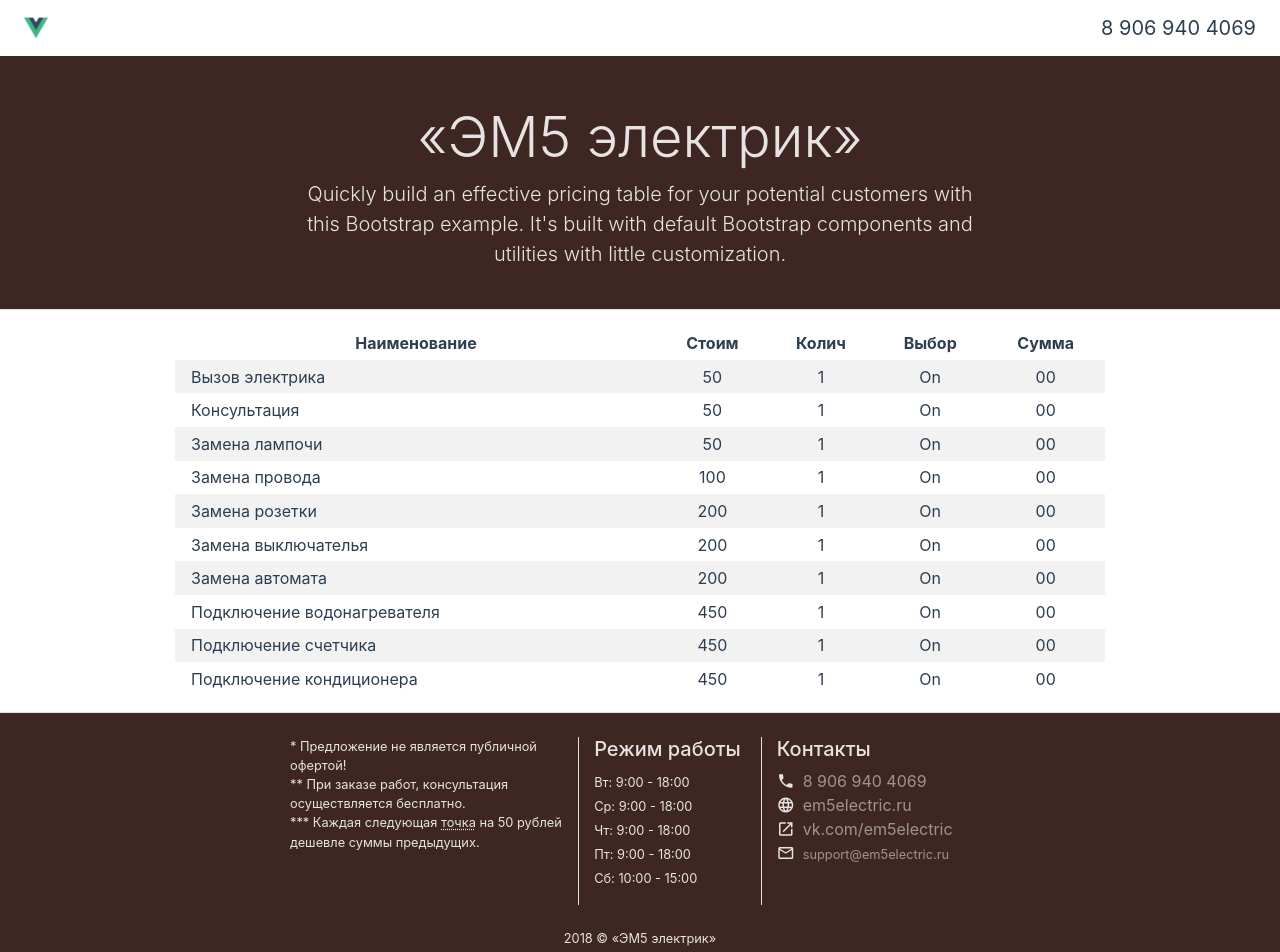
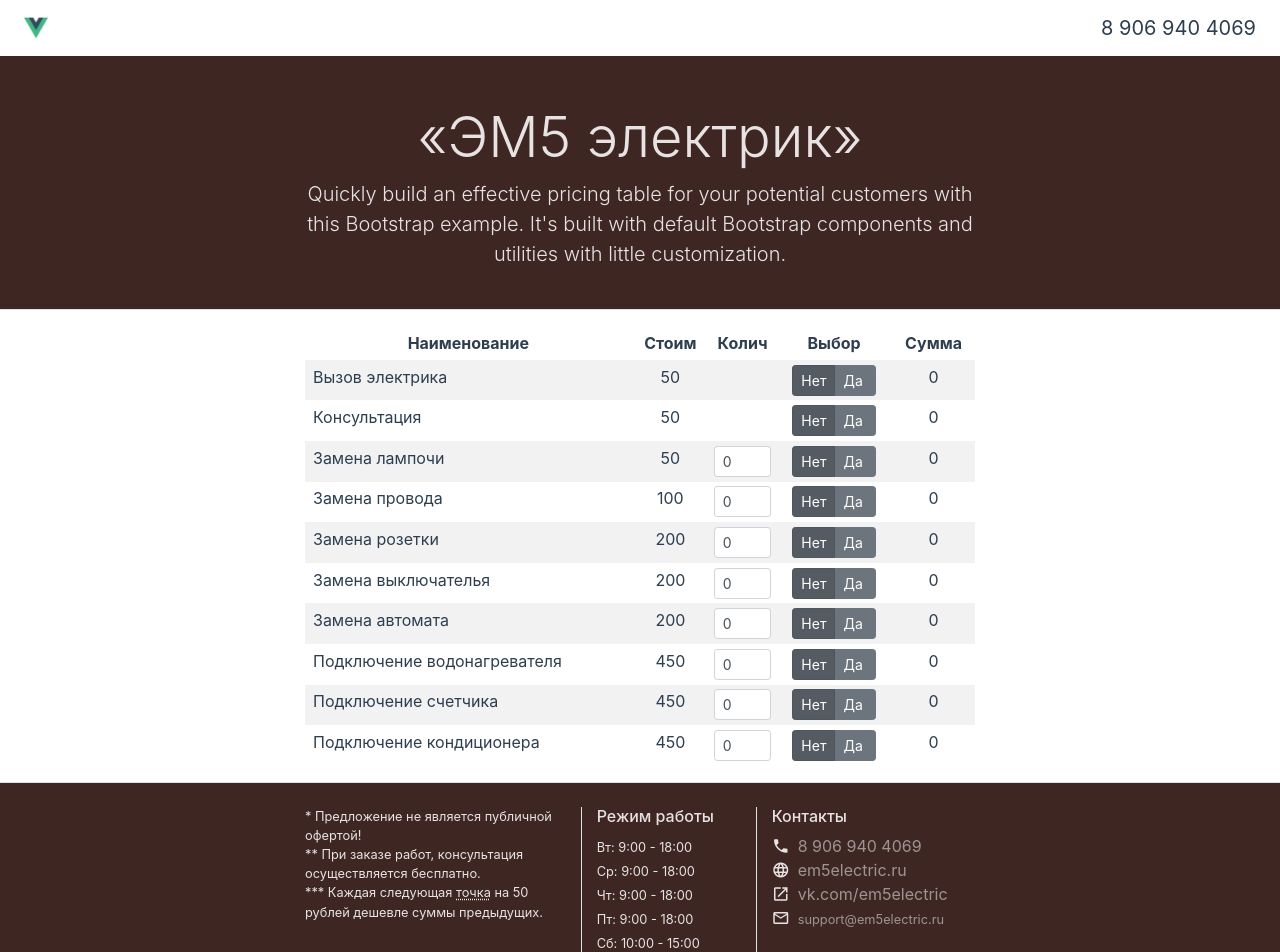
Before and after one commit to mccrush/em5, a Vue app: page / in a window 1280 px wide. Shown: the top 952 px of the page. Built offline with nearby package versions, Linux system fonts and the light colour scheme.

Commit message:
Реализует расчет стоимости работы

```diff
--- a/src/components/Calc.vue
+++ b/src/components/Calc.vue
@@ -45,6 +45,6 @@ export default {
 <!-- Add "scoped" attribute to limit CSS to this component only -->
 <style scoped>
 .container {
-  max-width: 960px;
+  max-width: 700px; /* 960px; */
 }
 </style>
--- a/src/components/Footer.vue
+++ b/src/components/Footer.vue
@@ -2,7 +2,7 @@
   <div id="footer">
 
     <div class="container">
-      <footer class="pt-4 pricing-header mx-auto">
+      <footer class="pt-4 mx-auto">
         <div class="row">
            <div class="col-12 col-sm-5 border-right text-left">
             <!-- <img class="mb-2" src="../../assets/brand/bootstrap-solid.svg" alt="" width="24" height="24"> -->
@@ -12,7 +12,7 @@
             </small>
           </div>
           <div class="col-6 col-sm-3 border-right text-left">
-            <h5>Режим работы</h5>
+            <h6>Режим работы</h6>
             <ul class="list-unstyled">
               <li><small>Вт: 9:00 - 18:00</small></li>
               <li><small>Ср: 9:00 - 18:00</small></li>
@@ -22,7 +22,7 @@
             </ul>
           </div>
           <div class="col-6 col-sm-4 text-left">
-            <h5>Контакты</h5>
+            <h6>Контакты</h6>
             <ul class="list-unstyled">
               <li class="d-flex align-items-center"><i class="material-icons">phone</i><a class="text-white-50 ml-2" href="tel:+79069404069">8 906 940 4069</a></li>
               <li class="d-flex align-items-center"><i class="material-icons">language</i> <a class="text-white-50 ml-2" href="http://em5electric.ru" target="_self">em5electric.ru</a></li>
@@ -54,7 +54,7 @@ export default {
 <!-- Add "scoped" attribute to limit CSS to this component only -->
 <style scoped>
 .container {
-  max-width: 960px;
+  max-width: 700px;
 }
 
 #footer {
@@ -63,10 +63,6 @@ export default {
   /*background-image: url('../assets/bg2.png');*/
 }
 
-.pricing-header {
-  max-width: 700px;
-}
-
 .material-icons {
   font-size: 18px;
 }
--- a/src/components/Rabota.vue
+++ b/src/components/Rabota.vue
@@ -1,10 +1,15 @@
 <template>
   <tr>
-    <td class="text-left pl-3">{{ rabotaFrom.title }}</td>
+    <td class="text-left pl-2">{{ rabotaFrom.title }}</td>
     <td>{{ rabotaFrom.price }}</td>
-    <td>1</td>
-    <td>On</td>
-    <td>00</td>
+    <td width="10%"><input v-if="rabotaFrom.id !== 1 && rabotaFrom.id !== 2" class="form-control form-control-sm" type="number" placeholder="1" step="1" min="0" max="99" v-on:input="comput" v-model.number="counter"></td>
+    <td>
+      <div class="btn-group btn-group-sm" role="group" aria-label="Basic example">
+        <button type="button" class="btn btn-secondary active">Нет</button>
+        <button type="button" class="btn btn-secondary">Да&nbsp;</button>
+      </div>
+    </td>
+    <td>{{ summa }}</td>
   </tr>
 </template>
 
@@ -13,6 +18,22 @@ export default {
   name: 'Rabota',
   props: {
     rabotaFrom: Object
+  },
+  data() {
+    return {
+      summa: 0,
+      counter: 0,
+      price: this.rabotaFrom.price
+    };
+  },
+  created() {
+    //console.log('in Beforcreated rabotaFrom.price;: ', rabotaFrom.price);
+    //this.price = rabotaFrom.price;
+  },
+  methods: {
+    comput: function() {
+      this.summa = this.counter * this.price - 50 * (this.counter - 1);
+    }
   }
 };
 </script>
--- a/src/core/raboty.js
+++ b/src/core/raboty.js
@@ -2,43 +2,53 @@ export function loadList() {
   var mydata = [{
     id: 1,
     title: "Вызов электрика",
-    price: "50"
+    price: "50",
+    active: true,
   }, {
     id: 2,
     title: "Консультация",
-    price: "50"
+    price: "50",
+    active: false,
   }, {
     id: 3,
     title: "Замена лампочи",
-    price: "50"
+    price: "50",
+    active: false,
+  }, {
+    id: 4,
+    title: "Замена провода",
+    price: "100",
+    active: false,
+  }, {
+    id: 5,
+    title: "Замена розетки",
+    price: "200",
+    active: false,
+  }, {
+    id: 6,
+    title: "Замена выключателья",
+    price: "200",
+    active: false,
+  }, {
+    id: 7,
+    title: "Замена автомата",
+    price: "200",
+    active: false,
+  }, {
+    id: 8,
+    title: "Подключение водонагревателя",
+    price: "450",
+    active: false,
   }, {
     id: 9,
-    title: "Замена провода",
-    price: "100"
-  }, {
-    id: 4,
-    title: "Замена розетки",
-    price: "200"
-  }, {
-    id: 5,
-    title: "Замена выключателья",
-    price: "200"
-  }, {
-    id: 6,
-    title: "Замена автомата",
-    price: "200"
-  }, {
-    id: 7,
-    title: "Подключение водонагревателя",
-    price: "450"
-  }, {
-    id: 8,
     title: "Подключение счетчика",
-    price: "450"
+    price: "450",
+    active: false,
   }, {
     id: 10,
     title: "Подключение кондиционера",
-    price: "450"
+    price: "450",
+    active: false,
   }];
   //var data = JSON.parse(localStorage.getItem(STORAGE_KEY_G) || '[]');
   return mydata;
```
